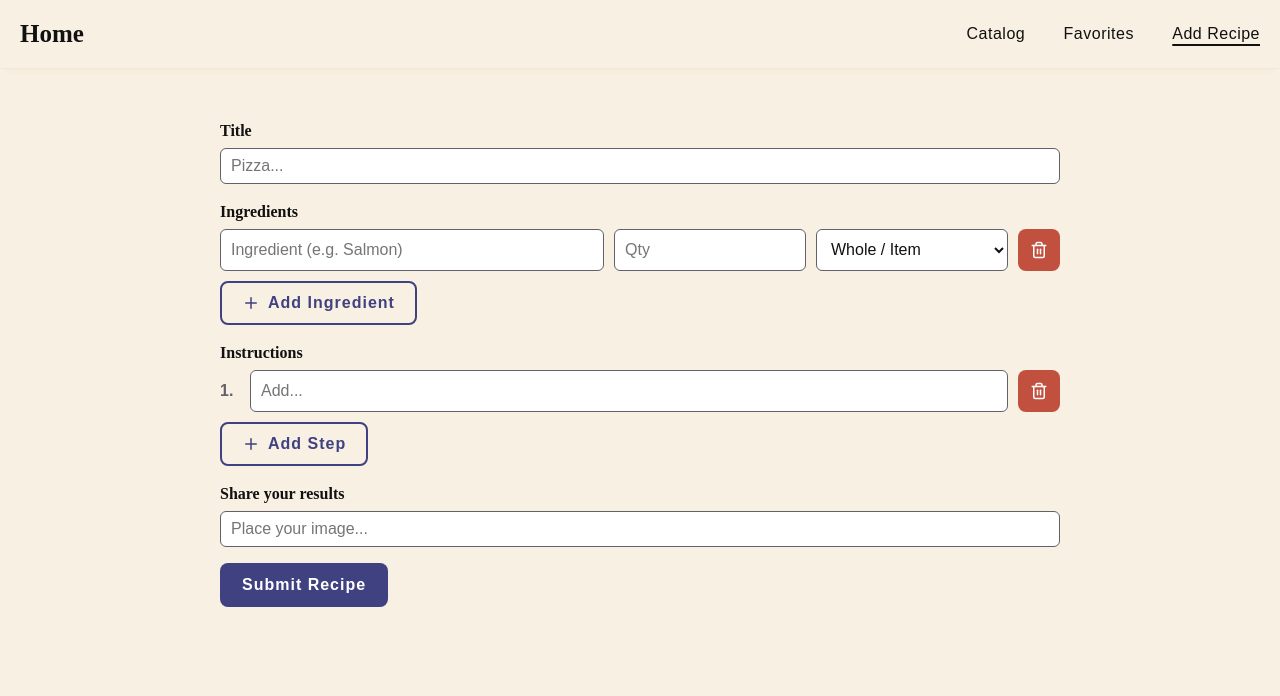
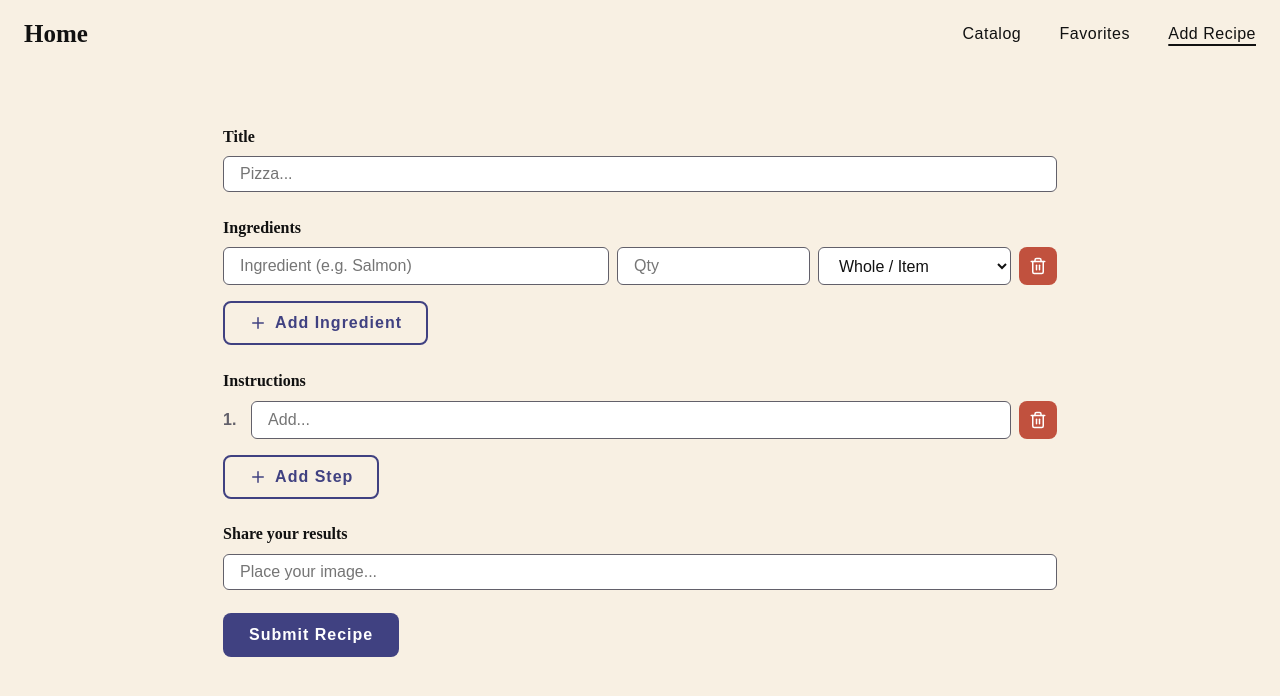
Before and after one commit to Meatra0704/Leftovers, a React (Vite) app: page /add in a window 1280 px wide. Shown: the top 696 px of the page. Built offline with nearby package versions, Linux system fonts and the light colour scheme; a web font is replaced by a local one.

Commit message:
refactor: update and style with css properties
- refactor: use clamps for dynamic paddings and gaps
- feat(global): add global sizing properties
- refactor(global): use pseudo private properties for btns
- refactor(addrecipe): apply variable units and dynamic fonts

```diff
--- a/src/pages/AddRecipe.css
+++ b/src/pages/AddRecipe.css
@@ -1,16 +1,15 @@
 .add-recipe {
   display: flex;
   flex-direction: column;
-  gap: 1.6rem;
+  gap: clamp(var(--space-md), 1.4rem + 0.75vw, var(--space-lg));
   max-width: 900px;
-  padding: 3rem;
-  margin: 2rem auto;
+  padding: clamp(var(--space-md), 0.75rem + 2vw, var(--space-xxl));
+  margin: var(--space-lg) auto;
 }
 
 .add-recipe__error {
-  margin-top: 0.25rem;
   font-family: var(--font-body);
-  font-size: 1.4rem;
+  font-size: var(--text-sm);
   font-weight: 500;
   color: var(--text-error);
 }
@@ -21,7 +20,7 @@
   justify-content: space-between;
   width: 100%;
   padding: 0;
-  margin: 0 0 0.5rem 0;
+  margin: 0 0 clamp(var(--space-xs), 0.3rem + 0.36vw, var(--space-sm)) 0;
   font-family: var(--font-display);
   font-weight: 600;
   color: var(--text-display);
@@ -35,40 +34,39 @@
 .add-recipe__fieldset {
   display: flex;
   flex-direction: column;
-  gap: 1rem;
+  gap: var(--space-md);
   padding: 0;
   border: none;
 }
 
 .add-recipe__input {
+  --_border: var(--input-border, var(--palette-ink-500));
+
   width: 100%;
   height: 100%;
-  padding: 0.8rem 1rem;
+  padding: var(--space-sm) var(--space-md);
   font-family: var(--font-body);
   font-weight: 400;
   color: var(--text-display);
   background-color: var(--palette-white);
-  border: 1px solid var(--palette-ink-500);
+  border: 1px solid var(--_border);
   border-radius: 6px;
   transition: border-color 0.2s ease;
 }
 
 .add-recipe__input:focus {
+  --input-border: var(--palette-sky-500);
   outline: none;
-  border-color: var(--btn-primary-bg);
 }
 
-.add-recipe__input--error {
-  border-color: var(--text-error);
-}
-
+.add-recipe__input--error,
 .add-recipe__input--error:focus {
-  border-color: var(--text-error);
+  --input-border: var(--text-error);
 }
 
 .add-recipe__row {
   display: grid;
-  gap: 1rem;
+  gap: var(--space-sm);
   align-items: center;
 }
 
@@ -91,18 +89,12 @@
 }
 
 .add-recipe__btn--remove {
-  padding: 1rem;
+  padding: var(--space-sm);
 }
 
 @media (max-width: 768px) {
-  .add-recipe {
-    padding: 0.5rem;
-    margin: 0.5rem auto;
-  }
-
   .add-recipe__row {
-    gap: 0.8rem;
-    padding-bottom: 1rem;
+    padding-bottom: var(--space-sm);
     border-bottom: 1px solid var(--border-subtle);
   }
 
--- a/src/styles/global.css
+++ b/src/styles/global.css
@@ -2,6 +2,7 @@
   --font-display: "Shantell Sans Variable", serif;
   --font-body: "Fredoka Variable", sans-serif;
 
+  /* Colors */
   --palette-white: #ffffff;
   --palette-cream-100: #f8f0e3;
   --palette-cream-300: #f4e8d4;
@@ -15,7 +16,18 @@
   --palette-red-500: #c1513e;
   --palette-red-600: #d72e28;
 
-  --border-subtle: var(--palette-cream-300);
+  --space-xs: 0.4rem;
+  --space-sm: 0.8rem;
+  --space-md: 1.6rem;
+  --space-lg: 2.4rem;
+  --space-xl: 3.2rem;
+  --space-xxl: 4.8rem;
+  --space-xxxl: 6.4rem;
+
+  --text-sm: clamp(1.2rem, 0.8rem + 1.5vw, 1.4rem);
+  --text-base: clamp(1.4rem, 1rem + 2vw, 1.6rem);
+  --text-lg: clamp(1.8rem, 1.2rem + 2.5vw, 2.4rem);
+  --text-xl: clamp(2.4rem, 1.2rem + 4vw, 3.2rem);
 
   --bg-primary: var(--palette-cream-100);
   --bg-secondary: var(--palette-cream-300);
@@ -25,27 +37,11 @@
   --text-inverse: var(--palette-white);
   --text-hover: var(--palette-ink-700);
   --text-error: var(--palette-red-500);
-
-  /* Buttons */
-  --btn-primary-bg: var(--palette-sky-500);
-  --btn-primary-text: var(--palette-white);
-  --btn-primary-hover: var(--palette-sky-600);
-
-  --btn-secondary-bg: transparent;
-  --btn-secondary-text: var(--palette-sky-500);
-  --btn-secondary-border: var(--palette-sky-500);
-
-  --btn-secondary-hover-bg: var(--palette-sky-500);
-  --btn-secondary-hover-text: var(--text-inverse);
-  --btn-secondary-hover-border: var(--palette-sky-500);
-
-  --btn-danger-bg: var(--palette-red-500);
-  --btn-danger-text: var(--palette-white);
-  --btn-danger-hover: var(--palette-red-600);
 }
 
 body {
   font-family: var(--font-body);
+  font-size: var(--text-base);
   color: var(--text-body);
   background-color: var(--bg-primary);
 }
@@ -53,51 +49,56 @@ body {
 .container {
   width: 100%;
   max-width: 1400px;
-  padding: 0 2rem;
+  padding: 0 var(--space-lg);
   margin: 0 auto;
 }
 
 .btn {
+  --_bg: var(--btn-bg, transparent);
+  --_text: var(--btn-text, var(--text-display));
+  --_border: var(--btn-border, transparent);
+
+  --_hover-bg: var(--btn-hover-bg, transparent);
+  --_hover-text: var(--btn-hover-text, var(--_text));
+  --_hover-border: var(--btn-hover-border, var(--_border));
+
   display: inline-flex;
   align-items: center;
   justify-content: center;
-  padding: 0.8rem 2rem;
-  font-family: var(--font-body);
+  padding: var(--space-sm) var(--space-lg);
   font-weight: 600;
+  color: var(--_text);
   letter-spacing: 1px;
   text-decoration: none;
   cursor: pointer;
-  border: 2px solid transparent;
+  background-color: var(--_bg);
+  border: 2px solid var(--_border);
   border-radius: 8px;
   transition: all 0.2s ease;
 }
 
-.btn--primary {
-  color: var(--btn-primary-text);
-  background-color: var(--btn-primary-bg);
+.btn:hover {
+  color: var(--_hover-text);
+  background-color: var(--_hover-bg);
+  border-color: var(--_hover-border);
 }
 
-.btn--primary:hover {
-  background-color: var(--btn-primary-hover);
+.btn--primary {
+  --btn-bg: var(--palette-sky-500);
+  --btn-text: var(--text-inverse);
+  --btn-hover-bg: var(--palette-sky-600);
 }
 
 .btn--secondary {
-  color: var(--btn-secondary-text);
-  background-color: var(--btn-secondary-bg);
-  border-color: var(--btn-secondary-border);
-}
-
-.btn--secondary:hover {
-  color: var(--btn-secondary-hover-text);
-  background-color: var(--btn-secondary-hover-bg);
-  border-color: var(--btn-secondary-hover-border);
+  --btn-text: var(--palette-sky-500);
+  --btn-border: var(--palette-sky-500);
+  --btn-hover-bg: var(--palette-sky-500);
+  --btn-hover-text: var(--text-inverse);
+  --btn-hover-border: var(--palette-sky-500);
 }
 
 .btn--danger {
-  color: var(--btn-danger-text);
-  background-color: var(--btn-danger-bg);
+  --btn-bg: var(--palette-red-500);
+  --btn-text: var(--text-inverse);
+  --btn-hover-bg: var(--palette-red-600);
 }
-
-.btn--danger:hover {
-  background-color: var(--btn-danger-hover);
-}
```
